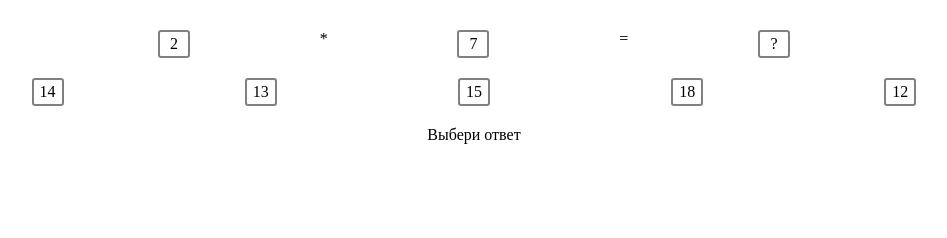
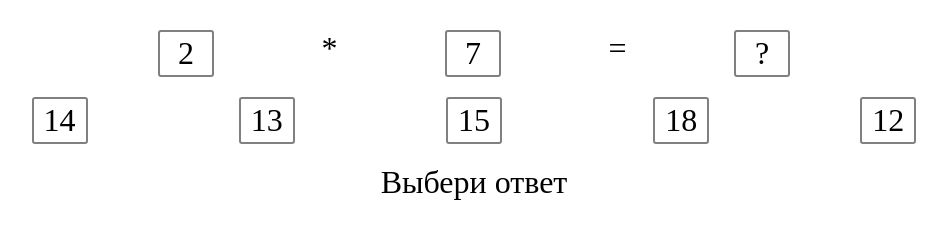
Before and after one commit to semprog/semprog.github.io, a plain HTML site: page math/index.html in a window 1280 px wide. Shown: the whole page, without its empty margins (166-1113 px from the left). Drawn offline with nearby package versions, Linux system fonts and the light colour scheme.

Commit message:
математика 3

```diff
--- a/math/index.html
+++ b/math/index.html
@@ -35,7 +35,7 @@
         width: 100%;
         display: flex;
         flex-direction: column;
-        font-size: 16px;
+        font-size: 32px;
         justify-content: center;
         margin-top: 30px;
     }
@@ -59,14 +59,14 @@
         border: 2px solid gray;
         border-radius: 3px;
         cursor: pointer;
-        min-width: 22px;
+        min-width: 46px;
         text-align: center;
     }
     .operand {
         padding: 3px;
         border: 2px solid gray;
         border-radius: 3px;
-        min-width: 22px;
+        min-width: 46px;
         text-align: center;
     }
     .navigation-link {
```
